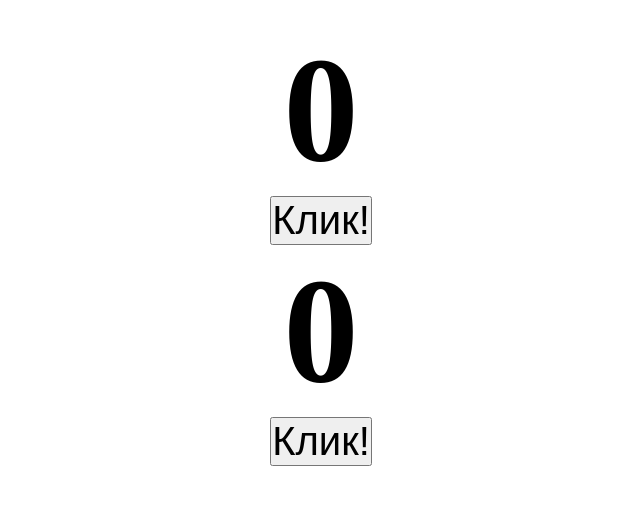
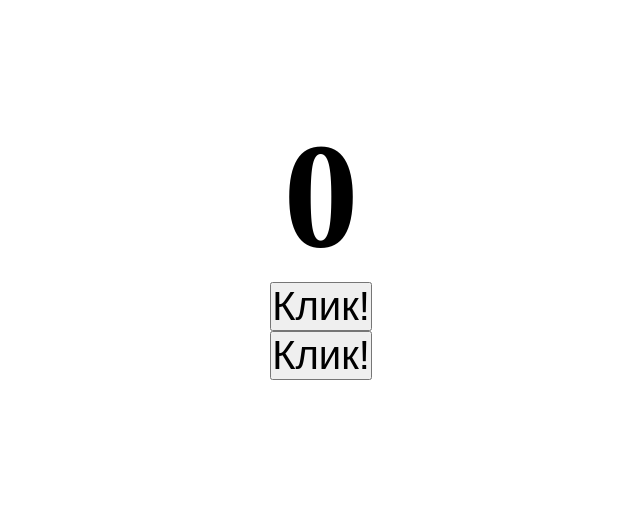
Before and after one commit to GotesDr/clickeroffline, a plain HTML site: page index.html in a window 1280 px wide. Shown: the part 155-660 px from the top of the page, without its empty margins (319-959 px from the left). Drawn offline with Linux system fonts and the light colour scheme.

Commit message:
Update index.html

```diff
--- a/index.html
+++ b/index.html
@@ -11,7 +11,6 @@
 	<h1 id="clicker">0</h1>
 	<button onclick="plus()">Клик!</button>
 	<script src="app.js"></script>
-    <h1 id="clicker">0</h1>
 	<button onclick="minus()">Клик!</button>
 	<script src="app.js"></script>
 </body>
```
